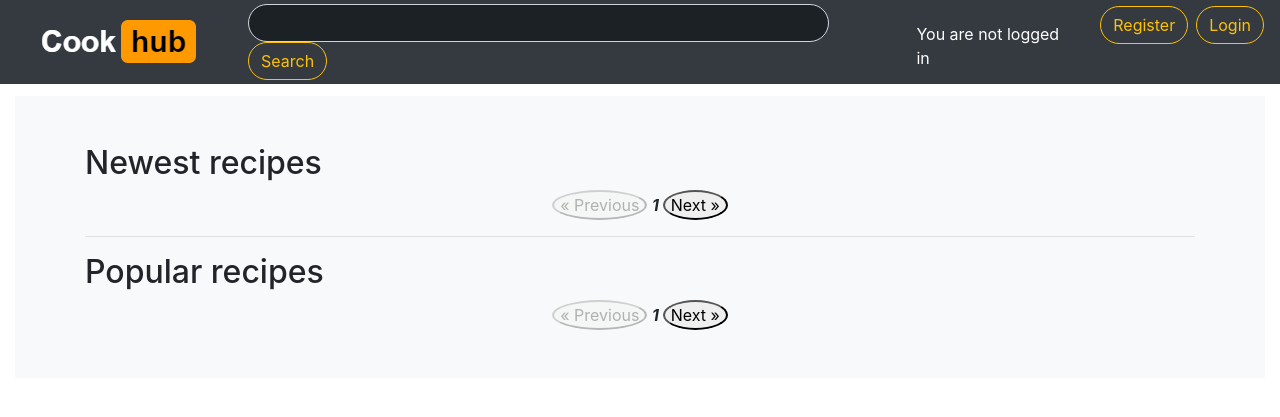
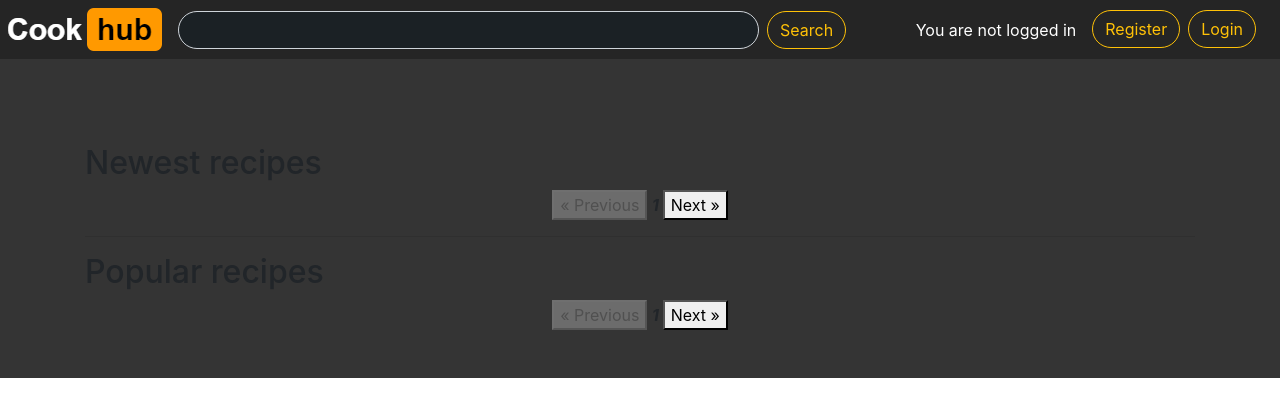
Before and after one commit to Konrad9/cookhub, a Django app: page / in a window 1280 px wide. Shown: the top 417 px of the page. Run offline with Django 3.2, Linux system fonts and the light colour scheme; data that the repository does not hold is empty; some libraries are stand-ins or nearby versions.

Commit message:
Homepage dark mode started

```diff
--- a/cookhub/templates/cookhub/base.html
+++ b/cookhub/templates/cookhub/base.html
@@ -28,12 +28,12 @@
 
     <body>
         <header>
-            <nav class="navbar navbar-expand-md navbar-dark fixed-top bg-dark p-0">
-                <a class="navbar-brand" href="{% url 'cookhub:homepage' %}"><img src="{{ MEDIA_URL }}logo.png" /></a>
+            <nav class="navbar navbar-expand-md navbar-dark fixed-top p-2" style="background-color:#252525">
+                <a class="navbar-brand p-0" href="{% url 'cookhub:homepage' %}"><img src="{{ MEDIA_URL }}logo.png" /></a>
                 <div class="collapse navbar-collapse pr-3" id="navbarCollapse">
                     <ul class="navbar-nav mr-auto">
 
-{#                         TODO: Search function#}
+                        {#                         TODO: Search function#}
                         <form class="form-inline mt-2 mt-md-0"
                               id="user-form"
                               method="post"
@@ -60,17 +60,18 @@
                         </form>
                     </ul>
                     <ul class="navbar-nav mt-2 mt-md-0">{% if user.is_authenticated %}
-                        <li class="nav-item nav-item mt-2 mr-3"><a class="text"
-                                                                   style="color:white">Welcome back, {{ user.username }}</a></li>
-
+                        <li class="nav-item">
+                            <a class="nav-link active pr-3">Welcome back, {{ user.username }}</a>
+                        </li>
                         <li class="nav-item"><a class="btn btn-outline-warning my-2 my-sm-0 mr-2" type="submit" style="border-radius:10rem" href="{% url 'cookhub:create_recipe' %}">
                             <svg xmlns="http://www.w3.org/2000/svg" width="24" height="24" viewBox="0 0 24 27" fill="none" stroke="currentColor" stroke-width="2" stroke-linecap="round" stroke-linejoin="round" class="feather feather-edit"><path d="M20 14.66V20a2 2 0 0 1-2 2H4a2 2 0 0 1-2-2V6a2 2 0 0 1 2-2h5.34"></path><polygon points="18 2 22 6 12 16 8 16 8 12 18 2"></polygon></svg>
                             New Recipe</a></li>
                         <li class="nav-item"><a class="btn btn-outline-warning my-2 my-sm-0 mr-2" type="submit" style="border-radius:10rem" href="{% url 'cookhub:profile' user.username %}">My Profile</a></li>
                         <li class="nav-item"><a class="btn btn-outline-warning my-2 my-sm-0" type="submit" style="border-radius:10rem" href="{% url 'cookhub:logout' %}?next=/cookhub/">Logout</a></li>
                     {% else %}
-                        <li class="nav-item mt-2 mr-3"><a class="text"
-                                                          style="color:white">You are not logged in</a></li>
+                        <li class="nav-item">
+                            <a class="nav-link active pr-3">You are not logged in</a>
+                        </li>
                         <li class="nav-item"><a class="btn btn-outline-warning my-2 my-sm-0 mr-2" type="submit" style="border-radius:10rem" href="{% url 'cookhub:register' %}" name="submit">Register</a></li>
                         <li class="nav-item"><a class="btn btn-outline-warning my-2 my-sm-0" type="submit" style="border-radius:10rem" href="{% url 'cookhub:login' %}" name="submit">Login</a></li>
 
@@ -78,7 +79,7 @@
                 </div>
             </nav>
         </header>
-        <div class="container-fluid pt-5 mt-5">
+        <div class="container-fluid pr-0 pl-0 ml-0 pt-5 mt-5">
 
         {% block body_block %}{% endblock %}
         </div>
@@ -86,5 +87,13 @@
         <!--<script src="{% static 'js/jquery-3.3.1.slim.min.js' %}" crossorigin="anonymous"></script>-->
     </body>
 
+<style>
+    .container-fluid {
+        background-color: #343434;
+    }
+
+</style>
+
+
 
 </html>
--- a/cookhub/templates/cookhub/homepage.html
+++ b/cookhub/templates/cookhub/homepage.html
@@ -8,85 +8,8 @@
 {% block body_block %}
     <main role="main">
 
-
-
-        <div class="album py-5 bg-light">
+        <div class="album p-0 m-0 py-5">
             <div class="container">
-            <!--
-                <h2> Newest recipes  <br /></h2>
-                <div class="row">
-                    {% if newestRecipes %}
-                        {% for recipe in newestRecipes %}
-                            <div class="col-md-4">
-                                <div class="card mb-4 box-shadow">
-                                    <img class="card-img-top" alt="Thumbnail [100%x225]" style="height: 225px; width: 100%; display: block;"
-                                         src="{{ MEDIA_URL }}{{ recipe.photo }}" data-holder-rendered="true">
-                                    <div class="card-body">
-                                        <a class="card-text" href="recipe/{{ recipe.id }}">{{ recipe.title }}</a>
-                                        <div class="d-flex justify-content-between align-items-center">
-                                            <a>Author: {{ recipe.user }}</a>
-                                            <a>Rating: {{ recipe.averageRating }}</a>
-                                            {% if user.is_authenticated %}
-                                            <div class="btn-group">
-                                                <button type="button"
-                                                        id="addRecipeButton"
-                                                        class="btn btn-sm btn-outline-secondary"
-                                                        data-recipeid="{{ recipe.id }}"
-                                                        {% if recipe.id in saved %}
-                                                        disabled="true">
-                                                    Saved
-                                                        {% else %}
-                                                        >
-                                                    Save
-                                                        {% endif %}
-                                                </button>
-                                            </div>
-                                            {% endif %}
-                                        </div>
-                                    </div>
-                                </div>
-                            </div>
-                        {% endfor %}
-                    {% endif %}
-                </div>
-                <h2> Most popular recipes  <br /></h2>
-                <div class="row">
-                    {% if popularRecipes %}
-                        {% for recipe in popularRecipes %}
-                            <div class="col-md-4">
-                                <div class="card mb-4 box-shadow">
-                                    <img class="card-img-top" alt="Thumbnail [100%x225]" style="height: 225px; width: 100%; display: block;"
-                                         src="{{ MEDIA_URL }}{{ recipe.photo }}" data-holder-rendered="true">
-                                    <div class="card-body">
-                                        <a class="card-text" href="recipe/{{ recipe.id }}">{{ recipe.title }}</a>
-                                        <div class="d-flex justify-content-between align-items-center">
-                                            <a>Author: {{ recipe.user }}</a>
-                                            <a>Rating: {{ recipe.averageRating }}</a>
-                                            {% if user.is_authenticated %}
-                                            <div class="btn-group">
-                                                <button type="button"
-                                                        id="addRecipeButton"
-                                                        class="btn btn-sm btn-outline-secondary"
-                                                        data-recipeid="{{ recipe.id }}"
-                                                        {% if recipe.id in saved %}
-                                                        disabled="true">
-                                                    Saved
-                                                        {% else %}
-                                                        >
-                                                    Save
-                                                        {% endif %}
-                                                </button>
-                                            </div>
-                                            {% endif %}
-                                        </div>
-                                    </div>
-                                </div>
-                            </div>
-                        {% endfor %}
-                    {% endif %}
-                </div>
-                -->
-
                 <table>
                     <tbody>
                     <tr>
@@ -97,14 +20,13 @@
                         </div>
                     </tr>
                     <tr>
-                        <div align="center" >
-                        <button class="previous round" id="newest" >&laquo; Previous</button>
-                        <strong><em id="NewestRecipePage" >   1   </em></strong>
-                        <button class="next round" id="newest" >Next &raquo;</button>
+                        <div align="center">
+                            <button class="previous" id="newest">&laquo; Previous</button>
+                            <strong><em id="NewestRecipePage"> 1 </em></strong>
+                            <button class="next" id="newest">Next &raquo;</button>
                         </div>
                     </tr>
-                    </div>
-                <hr />
+            <hr/>
             <tr>
                 <h2> Popular recipes </h2>
             </tr>
@@ -114,13 +36,12 @@
 
             </tr>
             <tr>
-                        <div align="center" >
-                        <button class="previous round" id="popular" >&laquo; Previous</button>
-                        <strong><em id="PopularRecipePage" >   1   </em></strong>
-                        <button class="next round" id="popular" >Next &raquo;</button>
+                <div align="center">
+                    <button class="previous" id="popular">&laquo; Previous</button>
+                    <strong><em id="PopularRecipePage"> 1 </em></strong>
+                    <button class="next" id="popular">Next &raquo;</button>
                 </div>
             </tr>
-                    </div>
             </tbody>
             </table>
         </div>
@@ -128,7 +49,12 @@
 
     </main>
     <style>
-    .card-text { color: #272727; font-weight: 500} /* CSS link color */
+        .card-text {
+            color: #272727;
+            font-weight: 500
+        }
+
+        /* CSS link color */
         a {
             text-decoration: none;
             display: inline-block;
@@ -148,8 +74,15 @@
         .round {
             border-radius: 50%;
         }
+
+        .album {
+            background-color: #343434;
+        }
+
+
     </style>
-    <script type="text/javascript" >
+
+    <script type="text/javascript">
         $(document).ready(function () {
             $("button.previous").attr("disabled", true);
 
@@ -166,18 +99,18 @@
             {% else %}
                 var buttons = "";
             {% endif %}
-        if (nextPageNumber=={{ NewestRecipePages }}) {
+            if (nextPageNumber =={{ NewestRecipePages }}) {
                 $("button.next#newest").attr("disabled", true);
             }
-        $("em#NewestRecipePage").text("   "+page+"   ");
+            $("em#NewestRecipePage").text("   " + page + "   ");
             RecipeGetter(RecipesPerPage, author, which, page, single, element, url, buttons);
 
             which = "popular";
             element = "div.row#popular";
-        if (nextPageNumber=={{ PopularRecipePages }}) {
+            if (nextPageNumber =={{ PopularRecipePages }}) {
                 $("button.next#popular").attr("disabled", true);
             }
-        $("em#PopularRecipePage").text("   "+page+"   ");
+            $("em#PopularRecipePage").text("   " + page + "   ");
             RecipeGetter(RecipesPerPage, author, which, page, single, element, url, buttons);
 
 
@@ -186,17 +119,17 @@
                 var RecipesPerPage = "3";
                 var author = "#";
                 var which = "newest";
-            var nextPageNumber = parseInt($("em#NewestRecipePage").html().replace(/ /g,''), 10) + 1;
+                var nextPageNumber = parseInt($("em#NewestRecipePage").html().replace(/ /g, ''), 10) + 1;
                 var page = nextPageNumber.toString();
                 var single = "0"; // 1-based counting; if only one recipe from the page: 0 is NOT a single one
                 var element = "div.row#newest";
                 var url = "{% url 'cookhub:recipe_pagination' %}";
                 var buttons = "yes";
                 $("button.previous#newest").attr("disabled", false);
-            if (nextPageNumber=={{ NewestRecipePages }}) {
+                if (nextPageNumber =={{ NewestRecipePages }}) {
                     $("button.next#newest").attr("disabled", true);
                 }
-            $("em#NewestRecipePage").text("   "+page+"   ");
+                $("em#NewestRecipePage").text("   " + page + "   ");
                 RecipeGetter(RecipesPerPage, author, which, page, single, element, url, buttons);
             });
 
@@ -205,17 +138,17 @@
                 var RecipesPerPage = "3";
                 var author = "#";
                 var which = "newest";
-            var nextPageNumber = parseInt($("em#NewestRecipePage").html().replace(/ /g,''), 10) - 1;
+                var nextPageNumber = parseInt($("em#NewestRecipePage").html().replace(/ /g, ''), 10) - 1;
                 var page = nextPageNumber.toString();
                 var single = "0"; // 1-based counting; if only one recipe from the page: 0 is NOT a single one
                 var element = "div.row#newest";
                 var url = "{% url 'cookhub:recipe_pagination' %}";
                 var buttons = "yes";
                 $("button.next#newest").attr("disabled", false);
-            if (nextPageNumber==1) {
+                if (nextPageNumber == 1) {
                     $("button.previous#newest").attr("disabled", true);
                 }
-            $("em#NewestRecipePage").text("   "+page+"   ");
+                $("em#NewestRecipePage").text("   " + page + "   ");
                 RecipeGetter(RecipesPerPage, author, which, page, single, element, url, buttons);
             });
 
@@ -224,17 +157,17 @@
                 var RecipesPerPage = "3";
                 var author = "#";
                 var which = "popular";
-            var nextPageNumber = parseInt($("em#PopularRecipePage").html().replace(/ /g,''), 10) + 1;
+                var nextPageNumber = parseInt($("em#PopularRecipePage").html().replace(/ /g, ''), 10) + 1;
                 var page = nextPageNumber.toString();
                 var single = "0"; // 1-based counting; if only one recipe from the page: 0 is NOT a single one
                 var element = "div.row#popular";
                 var url = "{% url 'cookhub:recipe_pagination' %}";
                 var buttons = "yes";
                 $("button.previous#popular").attr("disabled", false);
-            if (nextPageNumber=={{ NewestRecipePages }}) {
+                if (nextPageNumber =={{ NewestRecipePages }}) {
                     $("button.next#popular").attr("disabled", true);
                 }
-            $("em#PopularRecipePage").text("   "+page+"   ");
+                $("em#PopularRecipePage").text("   " + page + "   ");
                 RecipeGetter(RecipesPerPage, author, which, page, single, element, url, buttons);
             });
 
@@ -243,17 +176,17 @@
                 var RecipesPerPage = "3";
                 var author = "#";
                 var which = "popular";
-            var nextPageNumber = parseInt($("em#PopularRecipePage").html().replace(/ /g,''), 10) - 1;
+                var nextPageNumber = parseInt($("em#PopularRecipePage").html().replace(/ /g, ''), 10) - 1;
                 var page = nextPageNumber.toString();
                 var single = "0"; // 1-based counting; if only one recipe from the page: 0 is NOT a single one
                 var element = "div.row#popular";
                 var url = "{% url 'cookhub:recipe_pagination' %}";
                 var buttons = "yes";
                 $("button.next#popular").attr("disabled", false);
-            if (nextPageNumber==1) {
+                if (nextPageNumber == 1) {
                     $("button.previous#popular").attr("disabled", true);
                 }
-            $("em#PopularRecipePage").text("   "+page+"   ");
+                $("em#PopularRecipePage").text("   " + page + "   ");
                 RecipeGetter(RecipesPerPage, author, which, page, single, element, url, buttons);
             });
 
@@ -262,7 +195,7 @@
 
             {% if user.is_authenticated %}
                 // save recipes
-        $("body").on("click", "button.addRecipeButton", function() {
+                $("body").on("click", "button.addRecipeButton", function () {
                     var recipeID = $(this).attr("data-recipeid");
                     $(this).attr("disabled", true);
                     $(this).html("Saved");
--- a/cookhub/templates/cookhub/recipe.html
+++ b/cookhub/templates/cookhub/recipe.html
@@ -6,6 +6,7 @@
 {% endblock %}
 
 {% block body_block %}
+    <div class="container">
 	<table>
 	<tr>
 		<td>
@@ -151,6 +152,7 @@
 		</td>
 	</tr>
 	</table>
+    </div>
 <script type="text/javascript">
     function deleteRecipe() {
           if (confirm("Delete Recipe?\nPress OK to confirm deletion.")) {
```
Also changed, not shown: cookhub/media/logo.png. Lines whose indentation alone changed are shown as unchanged.
